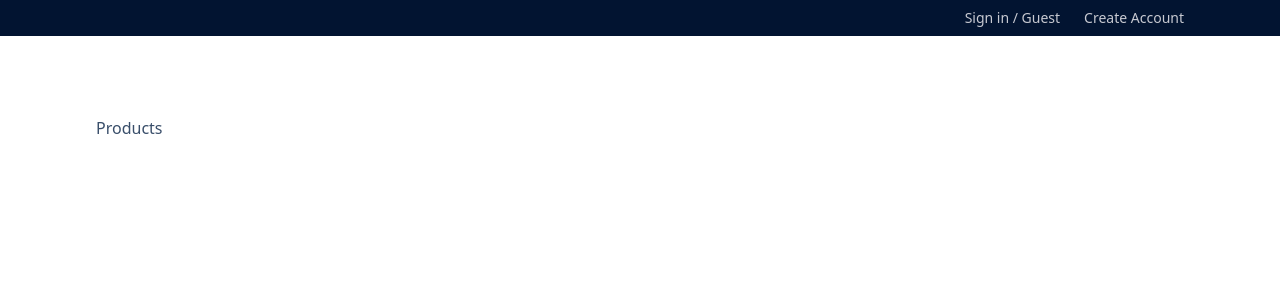
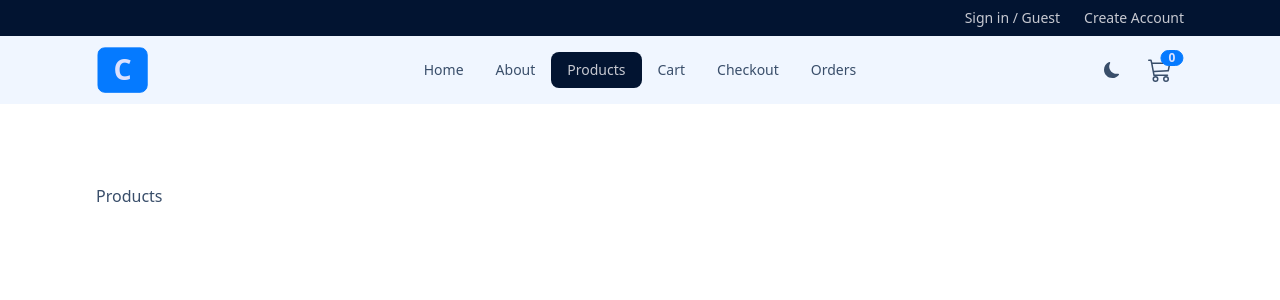
Before and after one commit to p4avinash/comfy-store, a React (Vite) app: page /products in a window 1280 px wide. Shown: the top 300 px of the page. Built offline with nearby package versions, Linux system fonts and the light colour scheme.

Commit message:
added navbar and theme functionality

```diff
--- /dev/null
+++ b/src/components/NavLinks.jsx
@@ -0,0 +1,30 @@
+import React from "react"
+import { NavLink } from "react-router-dom"
+
+const links = [
+  { id: 1, url: "/", text: "home" },
+  { id: 2, url: "about", text: "about" },
+  { id: 3, url: "products", text: "products" },
+  { id: 4, url: "cart", text: "cart" },
+  { id: 5, url: "checkout", text: "checkout" },
+  { id: 6, url: "orders", text: "orders" },
+]
+
+const NavLinks = () => {
+  return (
+    <>
+      {links.map((link) => {
+        const { id, url, text } = link
+        return (
+          <li key={id}>
+            <NavLink className='capitalize' to={url}>
+              {text}
+            </NavLink>
+          </li>
+        )
+      })}
+    </>
+  )
+}
+
+export default NavLinks
--- /dev/null
+++ b/src/components/Navbar.jsx
@@ -0,0 +1,84 @@
+import { BsCart3, BsMoonFill, BsSunFill } from "react-icons/bs"
+import { FaBarsStaggered } from "react-icons/fa6"
+import { NavLink } from "react-router-dom"
+import NavLinks from "./NavLinks"
+import { useEffect, useState } from "react"
+
+const themes = {
+  winter: "winter",
+  dracula: "dracula",
+}
+
+const getThemeFromLocalStorage = () => {
+  return localStorage.getItem("theme") || themes.winter
+}
+
+const Navbar = () => {
+  const [theme, setTheme] = useState(getThemeFromLocalStorage())
+
+  const handleTheme = () => {
+    const { winter, dracula } = themes
+    const newTheme = theme === winter ? dracula : winter
+
+    setTheme(newTheme)
+  }
+
+  useEffect(() => {
+    document.documentElement.setAttribute("data-theme", theme)
+    localStorage.setItem("theme", theme)
+  }, [theme])
+
+  return (
+    <nav className='bg-base-200'>
+      <div className='navbar align-element'>
+        <div className='navbar-start'>
+          {/* TITLE */}
+          <NavLink
+            to='/'
+            className='hidden lg:flex btn btn-primary text-3xl items-center'
+          >
+            C
+          </NavLink>
+          {/* DROPDOWN */}
+          <div className='dropdown'>
+            <label tabIndex={0} className='btn btn-ghost lg:hidden'>
+              <FaBarsStaggered className='h-6 w-6' />
+            </label>
+            <ul
+              tabIndex={0}
+              className='menu menu-sm dropdown-content mt-3 z-[1] p2 shadow bg-base-200 rounded-box w-52'
+            >
+              <NavLinks />
+            </ul>
+          </div>
+        </div>
+        <div className='navbar-center hidden lg:flex'>
+          <ul className='menu menu-horizontal'>
+            <NavLinks />
+          </ul>
+        </div>
+        <div className='navbar-end'>
+          {/* THEME */}
+          <label className='swap swap-rotate'>
+            <input type='checkbox' onChange={handleTheme} />
+            {/* sun icon */}
+            <BsSunFill className='swap-on h4-w4' />
+            {/* moon icon */}
+            <BsMoonFill className='swap-off h4-w4' />
+          </label>
+          {/* CART LINK */}
+          <NavLink to='/cart' className='btn btn-ghost btn-circle btn-md ml-4'>
+            <div className='indicator'>
+              <BsCart3 className='h-6 w-6' />
+              <span className='badge badge-sm badge-primary indicator-item'>
+                0
+              </span>
+            </div>
+          </NavLink>
+        </div>
+      </div>
+    </nav>
+  )
+}
+
+export default Navbar
--- a/src/components/index.js
+++ b/src/components/index.js
@@ -1,3 +1,4 @@
 export { default as FormInput } from "./FormInput"
 export { default as SubmitBtn } from "./SubmitBtn"
 export { default as Header } from "./Header"
+export { default as Navbar } from "./Navbar"
--- a/src/pages/HomeLayout.jsx
+++ b/src/pages/HomeLayout.jsx
@@ -1,11 +1,12 @@
 import React from "react"
 import { Outlet } from "react-router-dom"
-import { Header } from "../components"
+import { Header, Navbar } from "../components"
 
 const HomeLayout = () => {
   return (
     <>
       <Header />
+      <Navbar />
 
       <section className='align-element py-20'>
         <Outlet />
```
